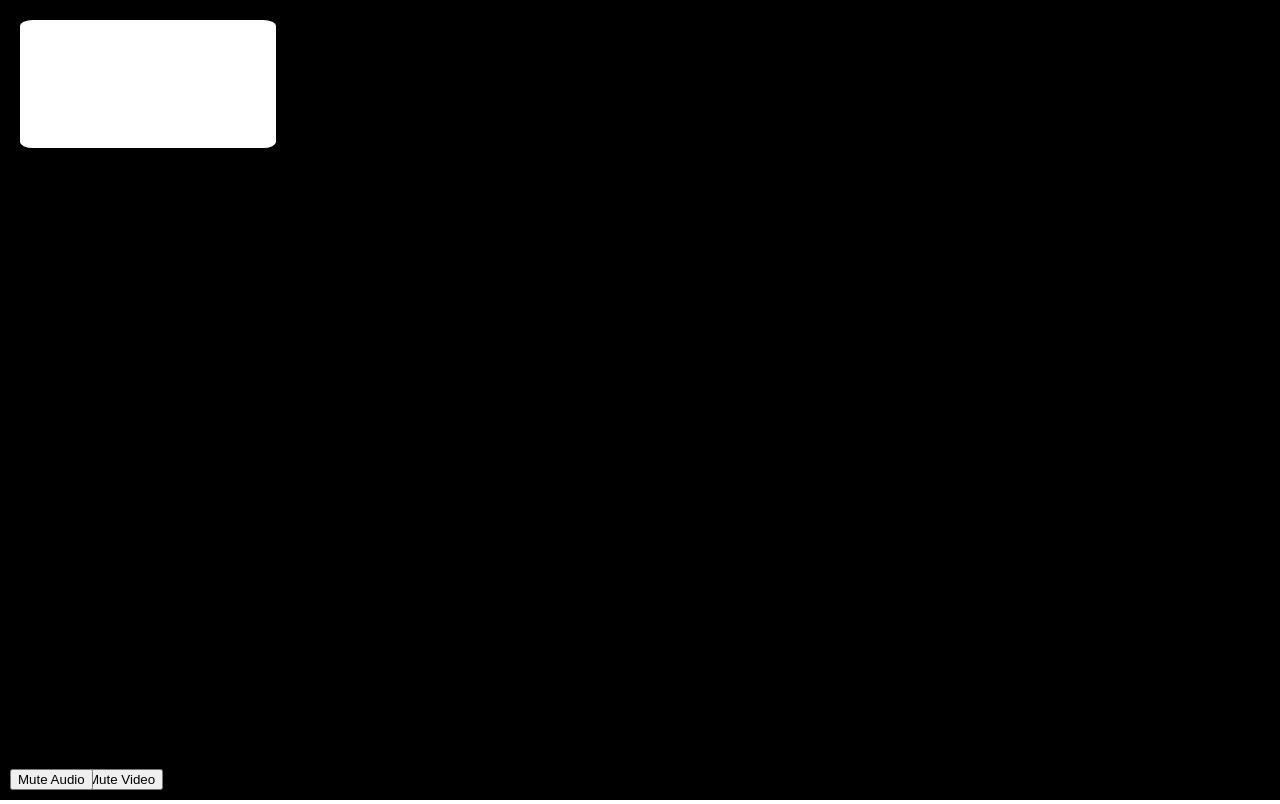
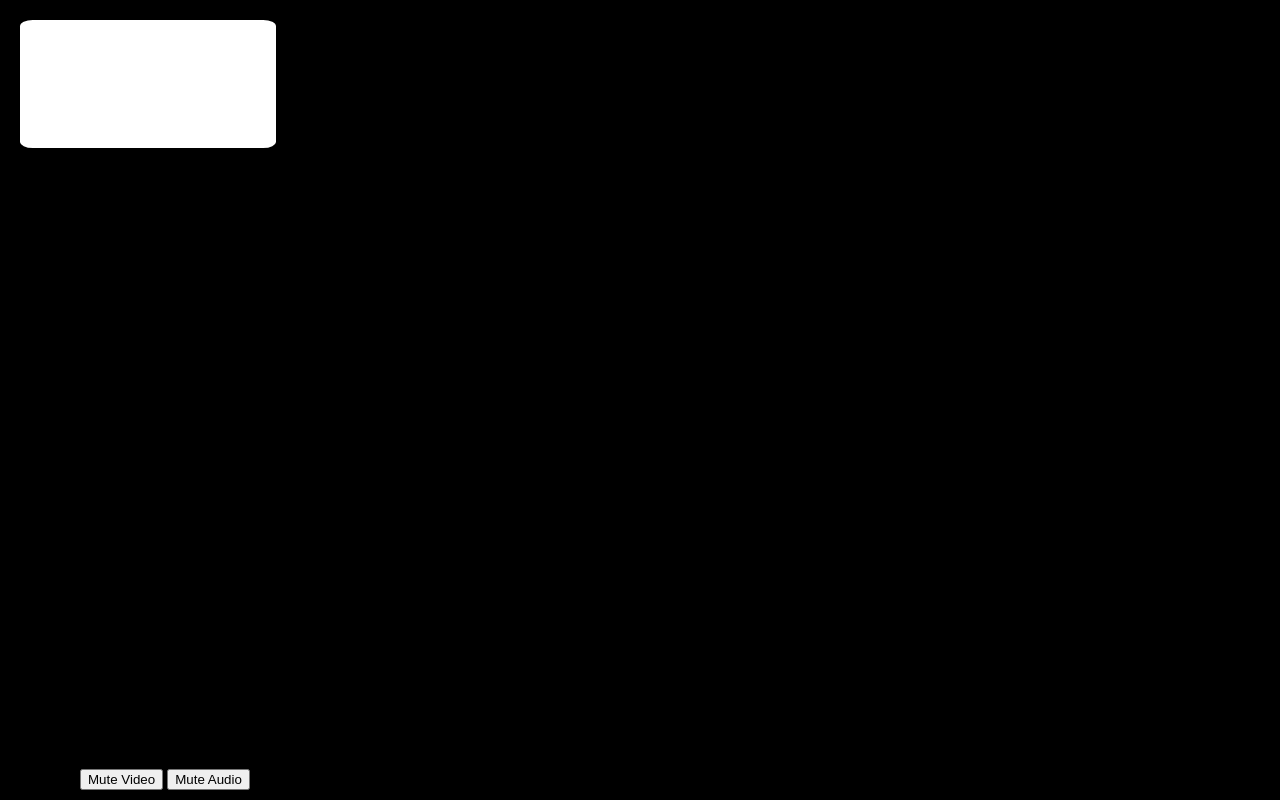
Before and after one commit to hk3199/Video-chat_App, a plain HTML site: page sender/index.html in a window 1280 px wide. Both pictures are taken after a click on the button "start". Drawn offline with Linux system fonts and the light colour scheme.

Commit message:
Update style.css

```diff
--- a/style.css
+++ b/style.css
@@ -19,21 +19,13 @@
 }
 
 #YourVideo{
-    top: 0;
-    left: 0;
     height: 100%;
     width: 100%;
     background: black;
 }
 
-#video-mute{
+#options{
      bottom: 10px;
      left: 80px;
      position: absolute;
 }
-#audio-mute{
-    bottom: 10px;
-    left: 10px;
-    position: absolute;
-
-}
```
